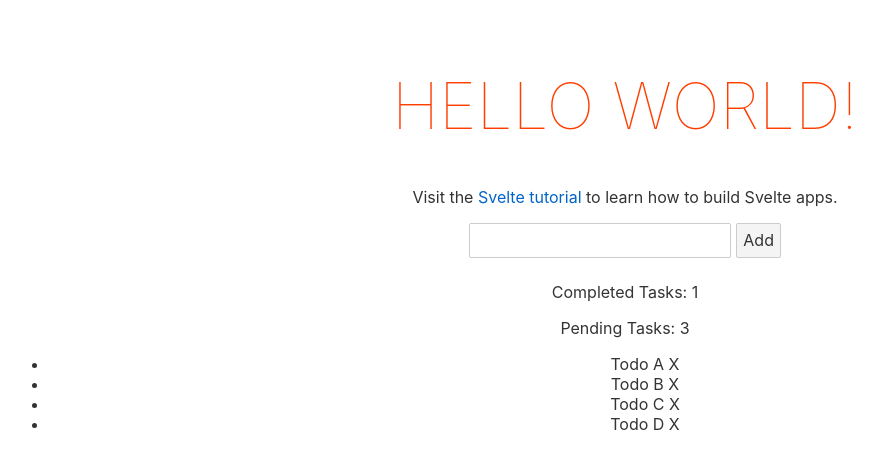
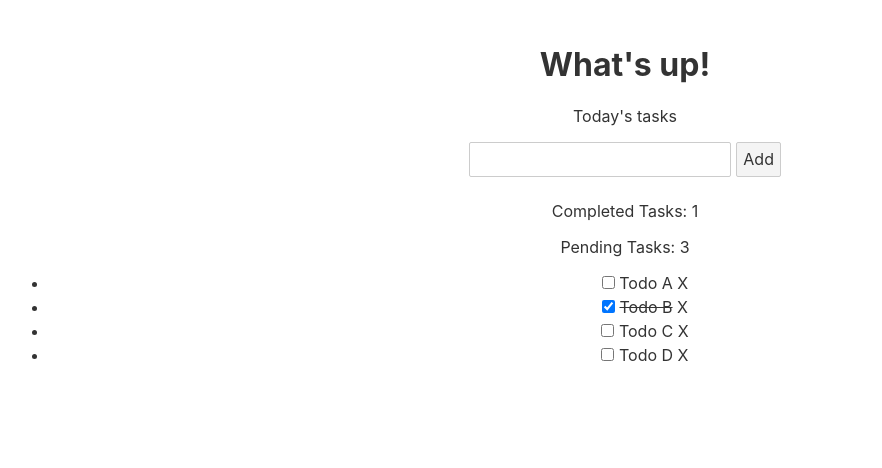
Before and after one commit to ejirocodes/Svelte-Tailwind-Todo, a Svelte app: page / in a window 1280 px wide. Shown: the top 468 px of the page, without its empty margins (15-897 px from the left). Built offline with nearby package versions, Linux system fonts and the light colour scheme.

Commit message:
checkbox and style completed todo

```diff
--- a/src/App.svelte
+++ b/src/App.svelte
@@ -1,5 +1,5 @@
 <script>
-  export let name;
+  //   export let name;
   let todos = [
     {
       title: 'Todo A',
@@ -63,11 +63,8 @@
 </script>
 
 <main>
-  <h1>Hello {name}!</h1>
-  <p>
-    Visit the <a href="https://svelte.dev/tutorial">Svelte tutorial</a> to learn
-    how to build Svelte apps.
-  </p>
+  <h1>What's up!</h1>
+  <p>Today's tasks</p>
   <input type="text" bind:value={todoItem} />
   <button on:click={addTodo}>Add</button>
   <p>
@@ -83,7 +80,13 @@
   <ul>
     {#each todos as todo}
       <li class="todo-item" on:click={toggleComplete(todo)}>
-        {todo.title} <span on:click={deleteTodo(todo)}>X</span>
+        <input
+          type="checkbox"
+          class="form-checkbox text-indigo-600"
+          bind:checked={todo.done}
+        />
+        <span class:completed={todo.done}>{todo.title} </span>
+        <span on:click={deleteTodo(todo)}>X</span>
       </li>
     {:else}
       <p>No item in to-do!</p>
@@ -98,14 +101,6 @@
     max-width: 240px;
     margin: 0 auto;
   }
-
-  h1 {
-    color: #ff3e00;
-    text-transform: uppercase;
-    font-size: 4em;
-    font-weight: 100;
-  }
-
   @media (min-width: 640px) {
     main {
       max-width: none;
```
